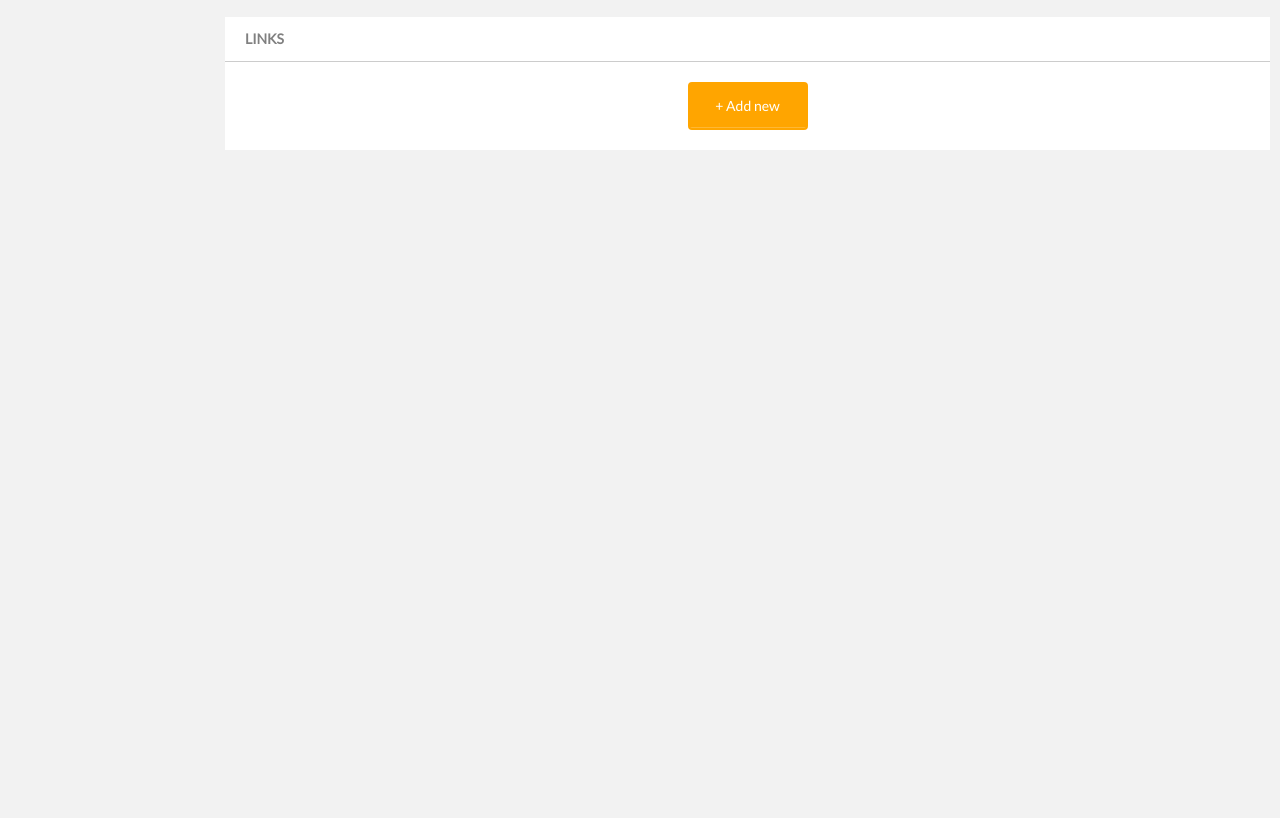
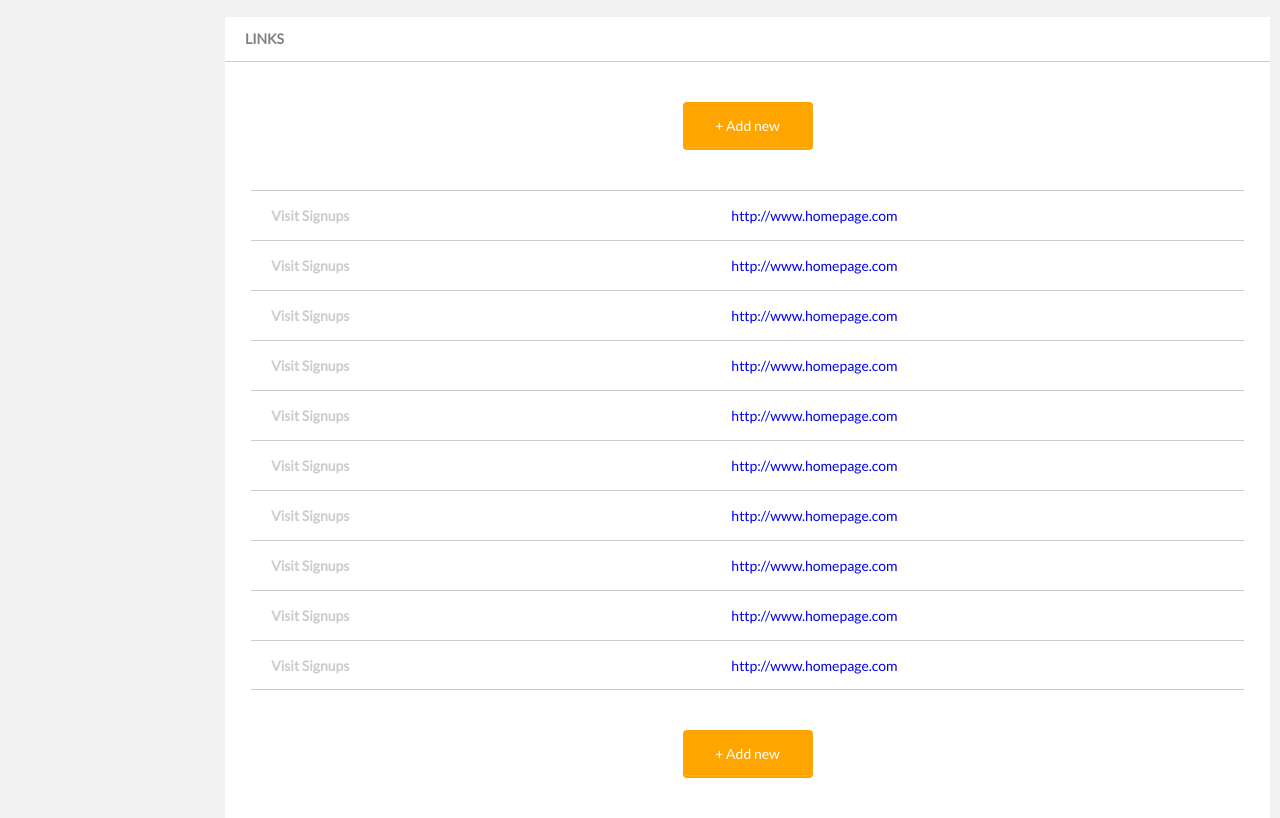
Before and after one commit to BartoszHor/Admin-Panel, a website: page index.html in a window 1280 px wide. Shown: the part 1078-1896 px from the top of the page. Before the commit the page ends 1290 px from the top, so only its background shows below. Drawn offline with Linux system fonts and the light colour scheme.

Commit message:
Add main dashboard to project

```diff
--- a/index.html
+++ b/index.html
@@ -71,6 +71,57 @@
           <div class="main-wrapper__links__header article-header"> LINKS </div>
           <div class="main-wrapper__links__content">
             <a href="#" class="main-wrapper__links__content__btn"> + Add new </a>
+            <p class="main-wrapper__links__content__link">
+              <span class="link-name">Visit Signups</span><span><a href="#"> http://www.homepage.com</a>      </span>
+                <i class="icon-links link-icon"></i>
+                <i class="icon-trash link-icon"></i>
+            </p>
+            <p class="main-wrapper__links__content__link">
+              <span class="link-name">Visit Signups</span><span><a href="#"> http://www.homepage.com</a>      </span>
+                <i class="icon-links link-icon"></i>
+                <i class="icon-trash link-icon"></i>
+            </p>
+            <p class="main-wrapper__links__content__link">
+              <span class="link-name">Visit Signups</span><span><a href="#"> http://www.homepage.com</a>      </span>
+                <i class="icon-links link-icon"></i>
+                <i class="icon-trash link-icon"></i>
+            </p>
+            <p class="main-wrapper__links__content__link">
+              <span class="link-name">Visit Signups</span><span><a href="#"> http://www.homepage.com</a>      </span>
+                <i class="icon-links link-icon"></i>
+                <i class="icon-trash link-icon"></i>
+            </p>
+            <p class="main-wrapper__links__content__link">
+              <span class="link-name">Visit Signups</span><span><a href="#"> http://www.homepage.com</a>      </span>
+                <i class="icon-links link-icon"></i>
+                <i class="icon-trash link-icon"></i>
+            </p>
+            <p class="main-wrapper__links__content__link">
+              <span class="link-name">Visit Signups</span><span><a href="#"> http://www.homepage.com</a>      </span>
+                <i class="icon-links link-icon"></i>
+                <i class="icon-trash link-icon"></i>
+            </p>
+            <p class="main-wrapper__links__content__link">
+              <span class="link-name">Visit Signups</span><span><a href="#"> http://www.homepage.com</a>      </span>
+                <i class="icon-links link-icon"></i>
+                <i class="icon-trash link-icon"></i>
+            </p>
+            <p class="main-wrapper__links__content__link">
+              <span class="link-name">Visit Signups</span><span><a href="#"> http://www.homepage.com</a>      </span>
+                <i class="icon-links link-icon"></i>
+                <i class="icon-trash link-icon"></i>
+            </p>
+            <p class="main-wrapper__links__content__link">
+              <span class="link-name">Visit Signups</span><span><a href="#"> http://www.homepage.com</a>      </span>
+                <i class="icon-links link-icon"></i>
+                <i class="icon-trash link-icon"></i>
+            </p>
+            <p class="main-wrapper__links__content__link">
+              <span class="link-name">Visit Signups</span><span><a href="#"> http://www.homepage.com</a>      </span>
+                <i class="icon-links link-icon"></i>
+                <i class="icon-trash link-icon"></i>
+            </p>
+            <a href="#" class="main-wrapper__links__content__btn"> + Add new </a>
           </div>
         </article>
       </section>
--- a/sass/_first-page.scss
+++ b/sass/_first-page.scss
@@ -301,10 +301,14 @@
     justify-content: center;
     align-content: center;
     flex-wrap: wrap;
+    p:last-of-type {
+      border-bottom: $border-dark-style;
+    }
     &__btn {
-      flex-basis: 120px;
+      justify-content: center;
+      flex-basis: 130px;
       text-align: center;
-      margin: 20px auto;
+      margin: 40px auto;
       padding: 10px;
       border-radius: $radius;
       text-decoration: none;
@@ -321,5 +325,44 @@
         background-position: 100% 0%;
       }
     }
+    &__link {
+      flex-basis: 95%;
+      display: flex;
+      justify-content: center;
+      border-top: $border-dark-style;
+      color: $font-color;
+      font-weight: $font-bold;
+      height: 50px;
+      line-height: 50px;
+      margin: 0 auto 0 auto;
+      transition: $transition;
+      i:nth-child(3){
+        color: orange;
+      }
+      &:hover {
+        background-color: lighten($color-dark, 70%);
+        color: lighten($color-dark, 10%)
+      }
+      &:hover .link-icon {
+        transform: scale(1);
+      }
+      .link-name {
+        flex-grow: 6;
+        display: inline;
+        margin-left: 20px;
+      }
+      span {
+        flex-grow: 4;
+        a {
+          text-decoration: none;
+          font-weight: $font-semibold;
+        }
+      }
+      .link-icon {
+        flex-grow: 0.5;
+        transition: $transition;
+        transform: scale(0);
+      }
+    }
   }
 }
```
Also changed, not shown: css/style.css, 1 other file.
